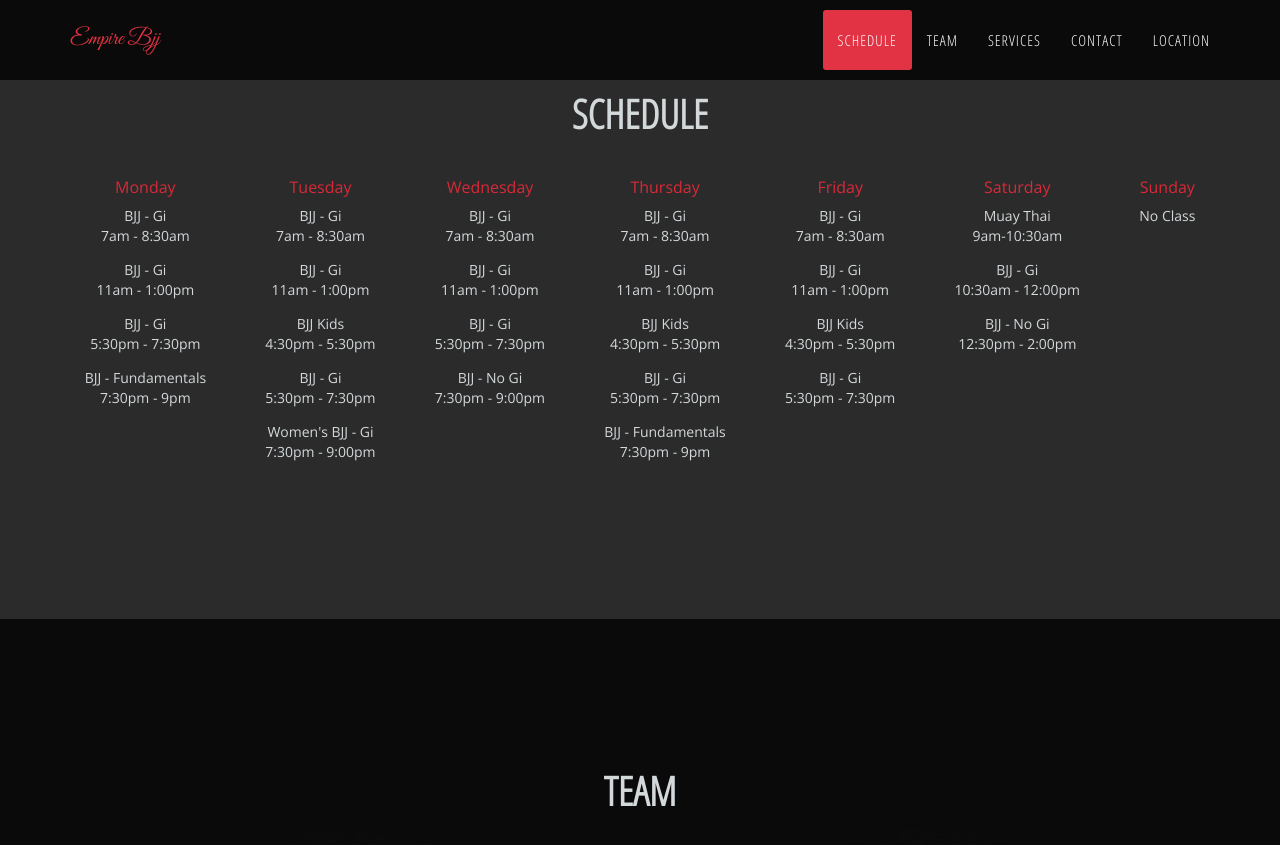
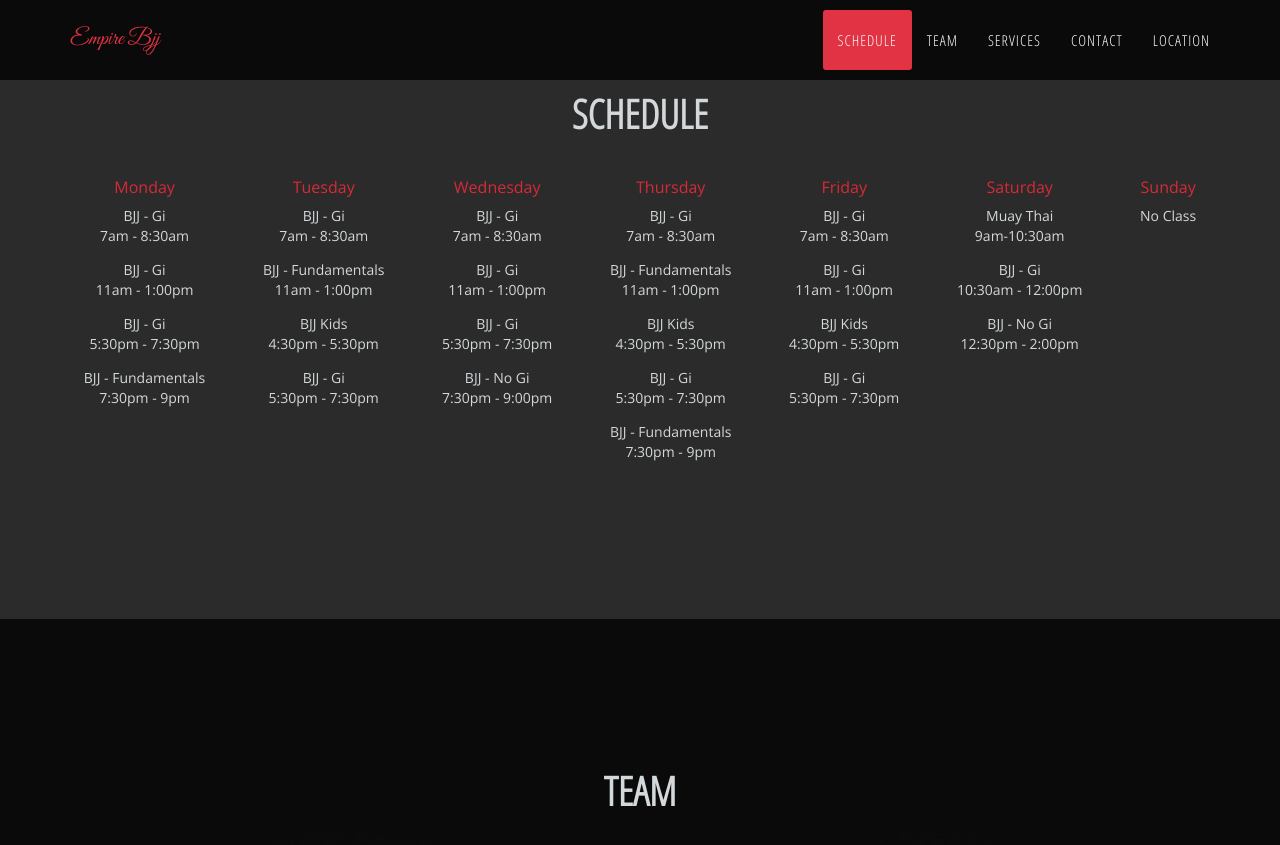
Before and after one commit to eriktjacobsen/empirebjj, a Jekyll site: the page built from index.html, in a window 1280 px wide and 900 px high, scrolled down 748 px. Shown: the top 845 px of the window. Built offline with Jekyll 4.4.1, drawn with Linux system fonts in a browser that asks for light colours.

Commit message:
Update Schedule
- Remove women's class
- Update T/Th Fundamentals class

```diff
--- a/_includes/schedule.html
+++ b/_includes/schedule.html
@@ -15,10 +15,9 @@
             <div class='time short'>BJJ - Fundamentals<br/>7:30pm - 9pm</div>
             <div class='day short'>Tuesday</div>
             <div class='time short'>BJJ - Gi<br/>7am - 8:30am</div>
-            <div class='time short'>BJJ - Gi<br/>11am - 1:00pm</div>
+            <div class='time short'>BJJ - Fundamentals<br/>11am - 1:00pm</div>
             <div class='time short'>BJJ Kids<br/>4:30pm - 5:30pm</div>
             <div class='time short'>BJJ - Gi<br/>5:30pm - 7:30pm</div>
-            <div class="time short">Women's BJJ - Gi<br>7:30pm - 9:00pm</div>
             <div class='day short'>Wednesday</div>
             <div class='time short'>BJJ - Gi<br/>7am - 8:30am</div>
             <div class='time short'>BJJ - Gi<br/>11am - 1:00pm</div>
@@ -26,7 +25,7 @@
             <div class='time'>BJJ - No Gi<br/>7:30pm - 9:00pm</div>
             <div class='day short'>Thursday</div>
             <div class='time short'>BJJ - Gi<br/>7am - 8:30am</div>
-            <div class='time short'>BJJ - Gi<br/>11am - 1:00pm</div>
+            <div class='time short'>BJJ - Fundamentals<br/>11am - 1:00pm</div>
             <div class='time short'>BJJ Kids<br/>4:30pm - 5:30pm</div>
             <div class='time short'>BJJ - Gi<br/>5:30pm - 7:30pm</div>
             <div class='time short'>BJJ - Fundamentals<br/>7:30pm - 9pm</div>
```
